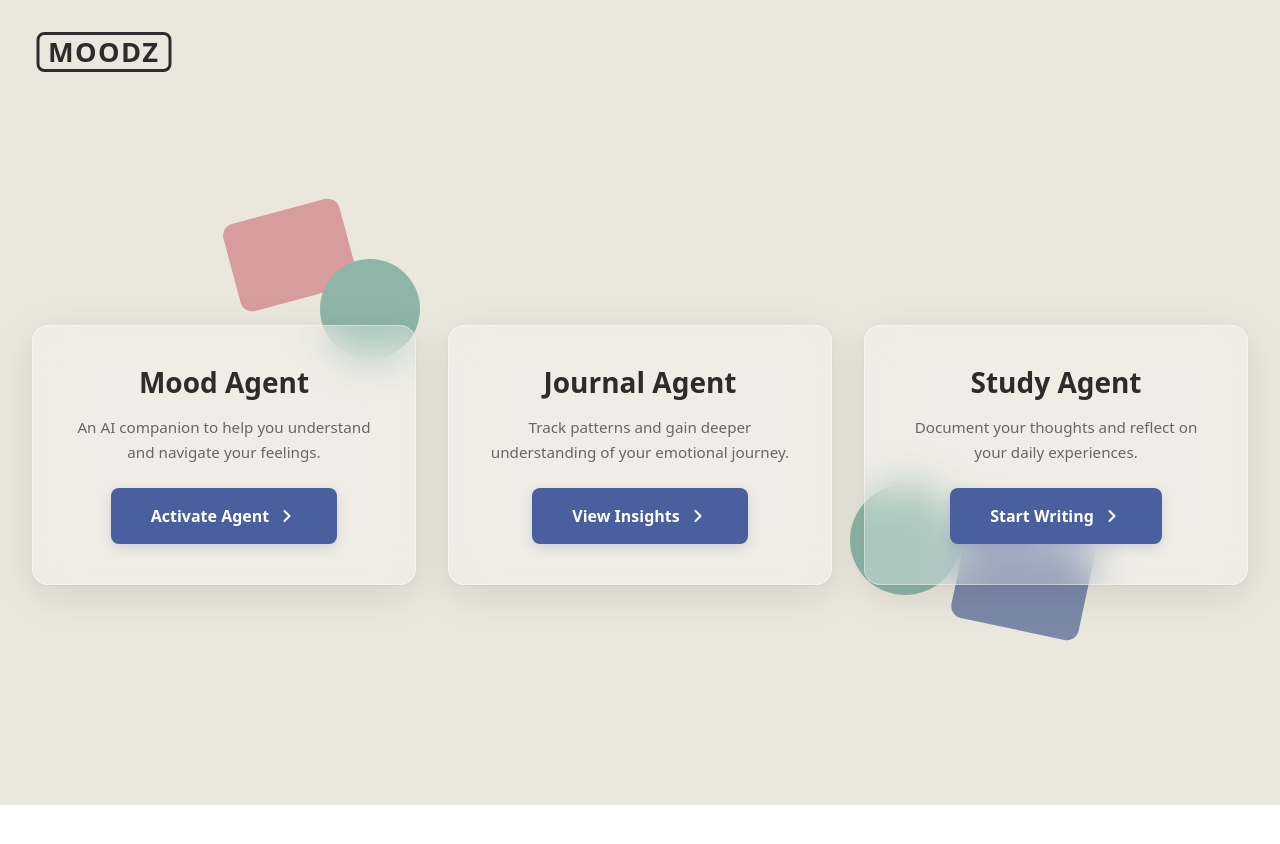
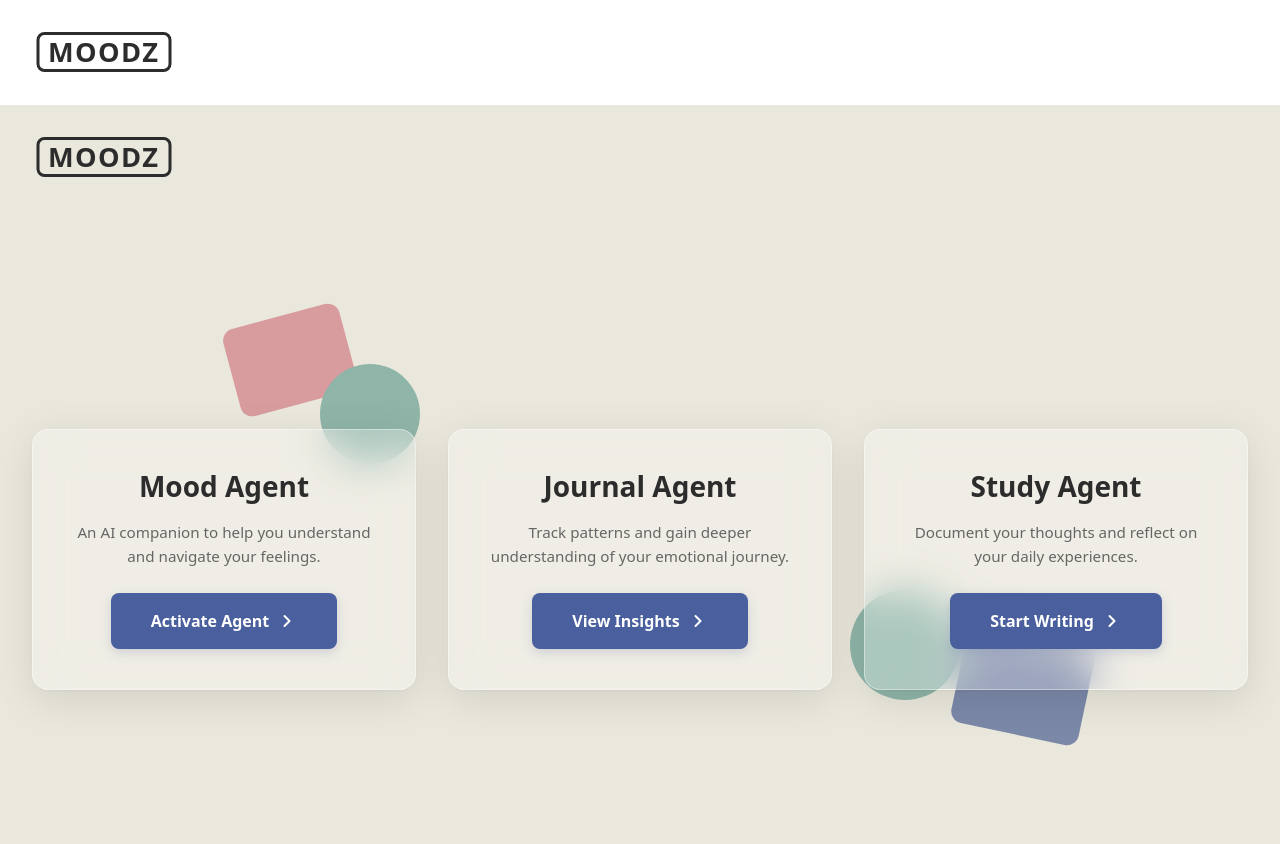
Before and after one commit to sandil2003/MOODZ, an Angular app in the folder moodz-frontend/: page / in a window 1280 px wide. Shown: the top 844 px of the page. Before the commit the page ends 805 px from the top, so only its background shows below. Built offline with nearby package versions, Linux system fonts and the light colour scheme.

Commit message:
implement header

```diff
--- a/moodz-frontend/src/app/app.html
+++ b/moodz-frontend/src/app/app.html
@@ -1,3 +1,2 @@
-
-
+<app-navbar></app-navbar>
 <router-outlet />
--- a/moodz-frontend/src/app/app.ts
+++ b/moodz-frontend/src/app/app.ts
@@ -1,9 +1,10 @@
 import { Component, signal } from '@angular/core';
 import { RouterOutlet } from '@angular/router';
+import { Navbar } from './shared/navbar/navbar';
 
 @Component({
   selector: 'app-root',
-  imports: [RouterOutlet],
+  imports: [RouterOutlet, Navbar],
   templateUrl: './app.html',
   styleUrl: './app.css'
 })
```
